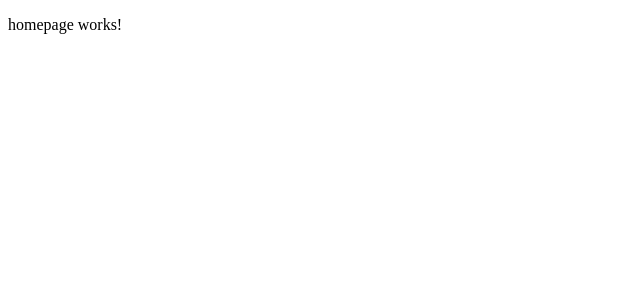
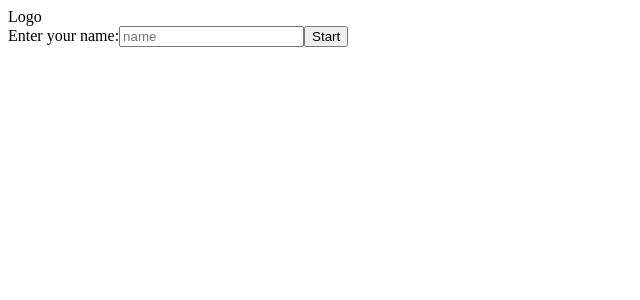
Before and after one commit to spencerkw/superhero-showdown, an Angular app: page /home in a window 1280 px wide. Shown: the top 300 px of the page, without its empty margins (0-640 px from the left). Built offline with nearby package versions, Linux system fonts and the light colour scheme.

Commit message:
basic html and functionality for homepage

```diff
--- a/src/app/homepage/homepage.component.html
+++ b/src/app/homepage/homepage.component.html
@@ -1,3 +1,9 @@
-<p>
-  homepage works!
-</p>
+<main>
+  <div>Logo</div>
+
+  <form #nameForm="ngForm" (ngSubmit)="submitName(nameForm.value.name)">
+    <label for="">Enter your name:</label>
+    <input type="text" placeholder="name" name="name" ngModel>
+    <button>Start</button>
+  </form>
+</main>
--- a/src/app/homepage/homepage.component.ts
+++ b/src/app/homepage/homepage.component.ts
@@ -1,4 +1,6 @@
 import { Component, OnInit } from '@angular/core';
+import { ShodownService } from '../shodownservice.service';
+import { Router } from '@angular/router';
 
 @Component({
   selector: 'homepage',
@@ -7,9 +9,15 @@ import { Component, OnInit } from '@angular/core';
 })
 export class HomepageComponent implements OnInit {
 
-  constructor() { }
+  constructor(private shodown: ShodownService, private router: Router) { }
 
   ngOnInit() {
   }
 
+  submitName(name: string): void {
+    console.log(name);
+    this.shodown.setUsername(name);
+    this.router.navigate(["hero-select"]);
+  }
+
 }
--- a/src/app/shodownservice.service.ts
+++ b/src/app/shodownservice.service.ts
@@ -5,5 +5,11 @@ import { Injectable } from '@angular/core';
 })
 export class ShodownService {
 
+  username: string;
+
   constructor() { }
+
+  setUsername(name: string): void {
+    this.username = name;
+  }
 }
```
